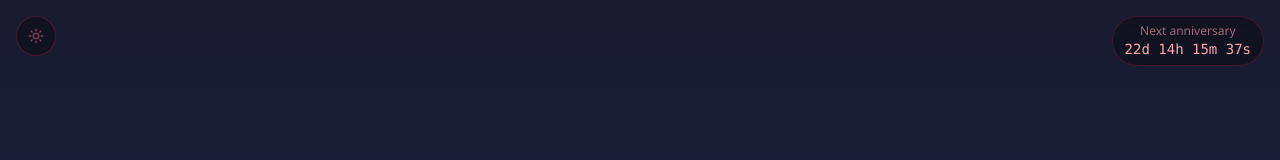
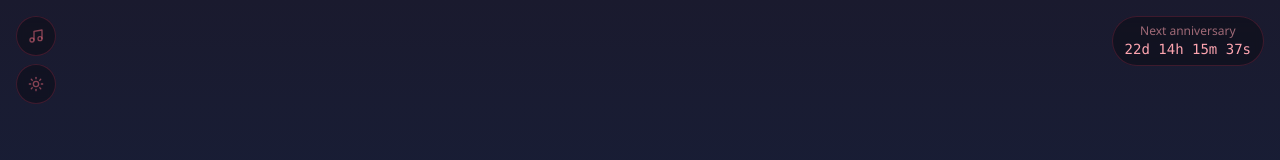
Before and after one commit to tithu018/3Year, a React (Vite) app: page / in a window 1280 px wide. Shown: the top 160 px of the page. Built offline with nearby package versions, Linux system fonts and the light colour scheme.

Commit message:
Add romantic background music

```diff
--- a/src/components/GlobalEffects.tsx
+++ b/src/components/GlobalEffects.tsx
@@ -219,7 +219,8 @@ export default function GlobalEffects({ children }: GlobalEffectsProps) {
 
     audioRef.current = new Audio(MUSIC_PATH);
     audioRef.current.loop = true;
-    audioRef.current.volume = 0.3;
+    audioRef.current.volume = 0.5;
+    audioRef.current.preload = "auto";
 
     return () => {
       audioRef.current?.pause();
@@ -227,15 +228,24 @@ export default function GlobalEffects({ children }: GlobalEffectsProps) {
     };
   }, []);
 
-  const toggleMusic = useCallback(() => {
-    if (!audioRef.current) return;
-    if (musicPlaying) {
-      audioRef.current.pause();
-    } else {
-      audioRef.current.play().catch(() => {});
+  const toggleMusic = useCallback(async () => {
+    const audio = audioRef.current;
+    if (!audio) return;
+
+    if (!audio.paused) {
+      audio.pause();
+      setMusicPlaying(false);
+      return;
     }
-    setMusicPlaying(!musicPlaying);
-  }, [musicPlaying]);
+
+    try {
+      await audio.play();
+      setMusicPlaying(true);
+    } catch (error) {
+      console.error("Unable to play background music.", error);
+      setMusicPlaying(false);
+    }
+  }, []);
 
   return (
     <div className={darkMode ? "dark" : ""}>
--- a/src/data/content.ts
+++ b/src/data/content.ts
@@ -153,7 +153,7 @@ export const NEXT_ANNIVERSARY = "2026-06-13T00:00:00";
 // --- BACKGROUND MUSIC ---
 // Place your music file in /public, then set this to:
 // `${import.meta.env.BASE_URL}romantic-music.mp3`
-export const MUSIC_PATH = "";
+export const MUSIC_PATH = `${import.meta.env.BASE_URL}romantic-music.mp3`;
 
 // --- THEME COLORS ---
 export const THEME = {
```
Also changed, not shown: 1 other file (tests, documents, lock files or other folders).
